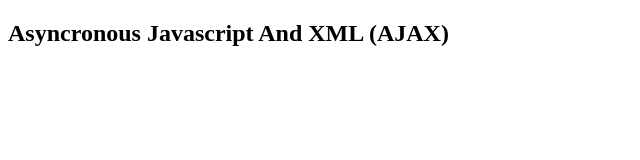
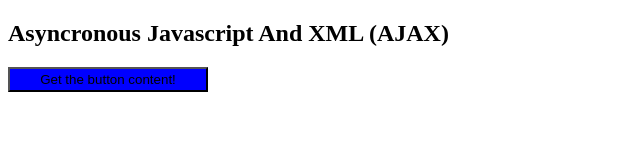
Before and after one commit to lancereinsmith/Udemy_Web_Developer_Course, a plain HTML site: page JQuery/AJAX.html in a window 1280 px wide. Shown: the whole page, without its empty margins (0-640 px from the left). Drawn offline with nearby package versions, Linux system fonts and the light colour scheme.

Commit message:
Updated AJAX file to have a button that grabs content from a test html file and appends it to the h2 tag in AJAX

```diff
--- a/JQuery/AJAX.html
+++ b/JQuery/AJAX.html
@@ -12,13 +12,31 @@
     <!--This is bad if we don't know how updating JQ version will affect code-->
     <script type="text/javascript" src="jquery.min.js"></script>
 
+    <style>
+
+      #syncer{
+        width:200px;
+        height:25px;
+        background-color: blue;
+      }
+
+    </style>
+
 </head>
 
 <body>
 
     <h2>Asyncronous Javascript And XML (AJAX)</h2>
 
+    <button id="syncer">Get the button content!</button>
+
   <script>
+
+    $("#syncer").click(function() {
+        $.ajax({url:"AJAXtext.html"}).done(function(data) {
+          $("h2").append(data);
+        });
+    });
 
   </script>
 
```
